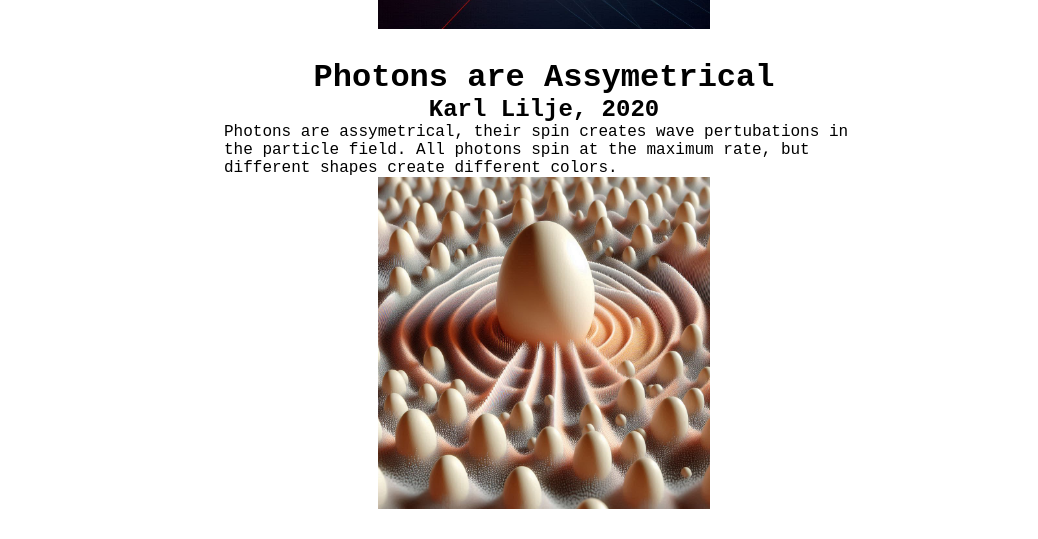
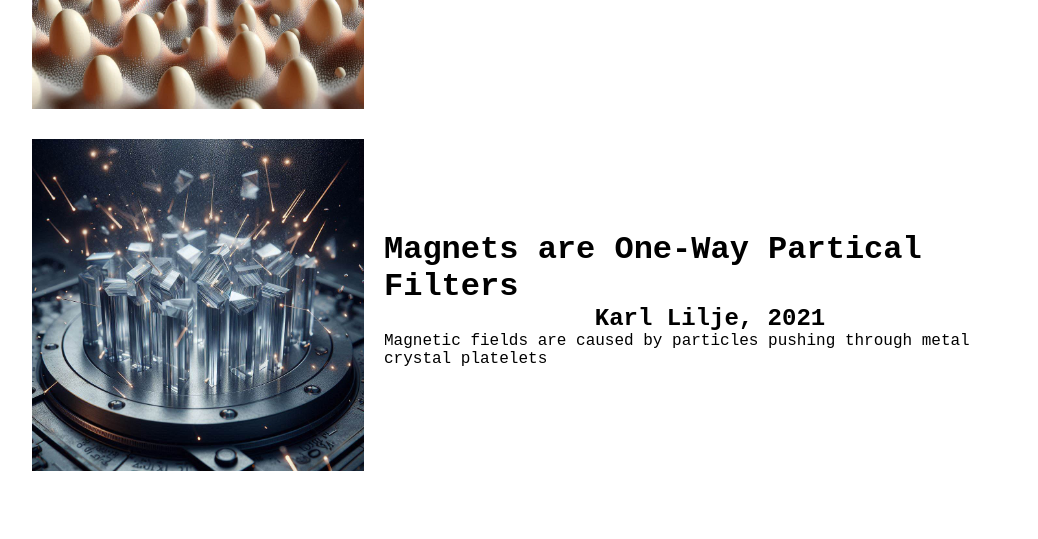
Before and after one commit to BigFun123/karllilje, a plain HTML site: page index.html in a window 1280 px wide. Shown: the part 734-1273 px from the top of the page, without its empty margins (96-1134 px from the left). After the commit the page ends 1235 px from the top, so only its background shows below. Drawn offline with Linux system fonts and the light colour scheme.

Commit message:
magnetic

```diff
--- a/index.html
+++ b/index.html
@@ -9,25 +9,51 @@
 </head>
 
 <body>
+    <div class="hcontainer">
+        <img src="particle1.jfif" width="332">
         <div class="container">
+
             <h1>Gravity is Particle Occlusion</h1>
             <h2>Karl Lilje, 2016</h3>
                 <h4>Gravity is a phenomenon caused by the occlusion of particles between atoms.</h4>
-        <p>There are fewer particles between atoms than outside the couplet, resulting in a relative particle vacuum between atoms. Particles push the atoms together.</p>
+                <p>There are fewer particles between atoms than outside the couplet, resulting in a relative particle
+                    vacuum
+                    between atoms. Particles push the atoms together.</p>
                 <br>
-        <p> This page will illustrate and demonstate WHY gravity works, and propose ideas and applications on particle occluders that can increase the velocity maxima of suborbital, superorbital, and interstellar vehicles.</p>
-        <p>Particle occlusion has implications for material research, gravitational research, and electrical design.</p>
+                <p> This page will illustrate and demonstate WHY gravity works, and propose ideas and applications on
+                    particle occluders that can increase the velocity maxima of suborbital, superorbital, and
+                    interstellar
+                    vehicles.</p>
+                <p>Particle occlusion has implications for material research, gravitational research, and electrical
+                    design.
+                </p>
                 <br>
-        <p>I am predicting a new class of materials will emerge - active materials - superalloys of superconducting metals and electrical charges to manipulate particle occlusion phenomena in realtime.</p>
+                <p>I am predicting a new class of materials will emerge - active materials - superalloys of
+                    superconducting
+                    metals and electrical charges to manipulate particle occlusion phenomena in realtime.</p>
                 <p>An active particle occluder material has zero apparent mass.</p>
                 <br>
-        <img src="particle1.jfif" width="332">
         </div>
+
+    </div>
+    <div class="hcontainer">
+        <img src="photon.jfif" width="332">
         <div class="container">
             <h1>Photons are Assymetrical</h1>
             <h2>Karl Lilje, 2020</h2>
-        <p>Photons are assymetrical, their spin creates wave pertubations in the particle field. All photons spin at the maximum rate, but different shapes create different colors.</p>
-        <img src="photon.jfif" width="332">
+            <p>Photons are assymetrical, their spin creates wave pertubations in the particle field. All photons spin at
+                the
+                maximum rate, but different shapes create different colors.</p>
+
+        </div>
+    </div>
+    <div class="hcontainer">
+        <img src="magnet.jfif" width="332">
+        <div class="container">
+            <h1>Magnets are One-Way Partical Filters</h1>
+            <h2>Karl Lilje, 2021</h2>
+            <p>Magnetic fields are caused by particles pushing through metal crystal platelets</p>
+        </div>
     </div>
 </body>
 
--- a/styles.css
+++ b/styles.css
@@ -25,13 +25,23 @@ p {
     margin: 0;
 }
 
+.hcontainer {
+    display: flex;
+    flex-direction: row;
+    justify-content: center;
+    align-items: center;
+    margin: auto;
+    margin-bottom: 30px;
+    width: 80vw;
+}
+
 .container {
     display: flex;
     flex-direction: column;
     justify-content: center;
     align-items: center;
-    margin: auto;
+    margin: 20px;
     margin-bottom: 30px;
-    width: 50vw;
+    width: 100%;
 
 }
```
Also changed, not shown: magnet.jfif (added). Lines whose indentation alone changed are shown as unchanged.
